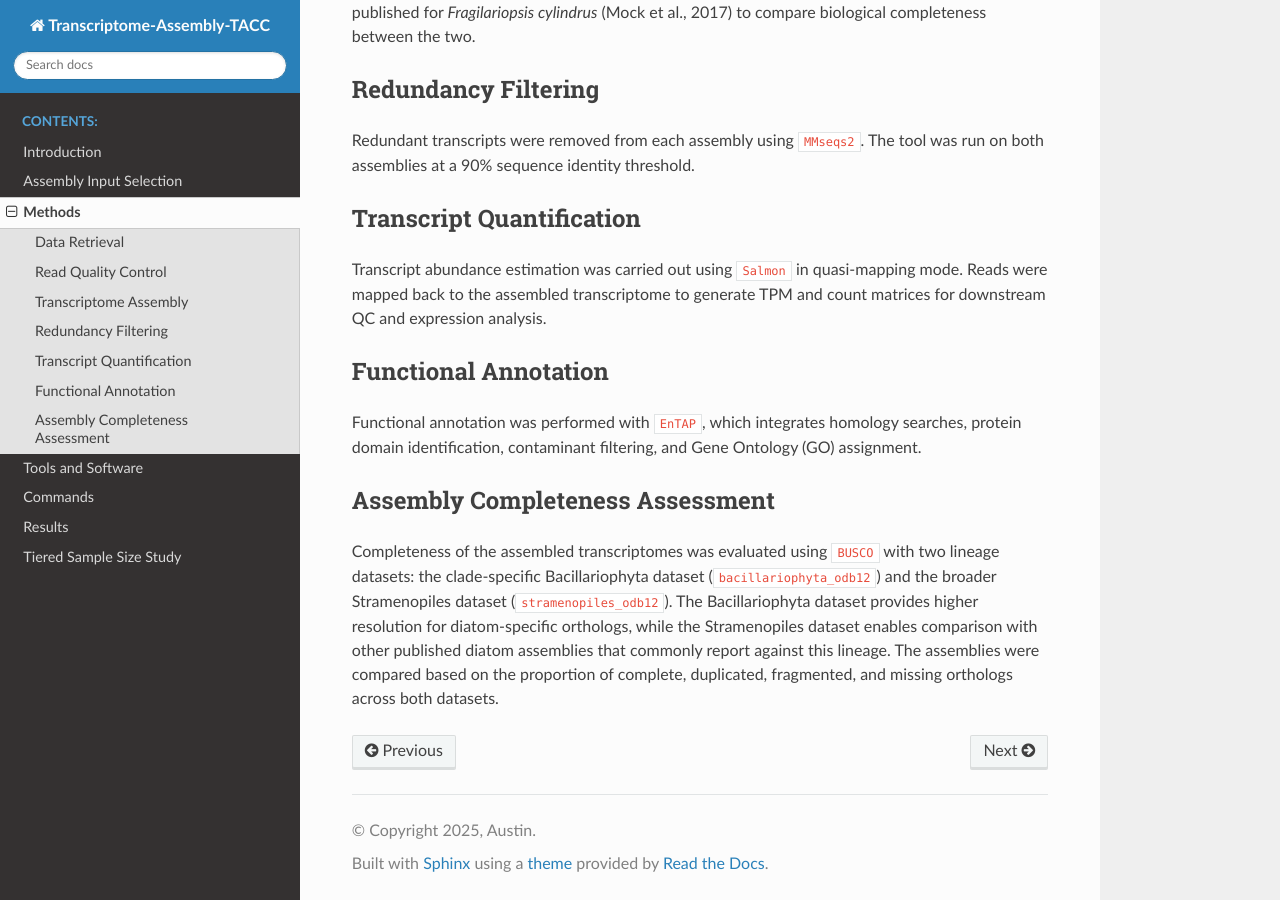
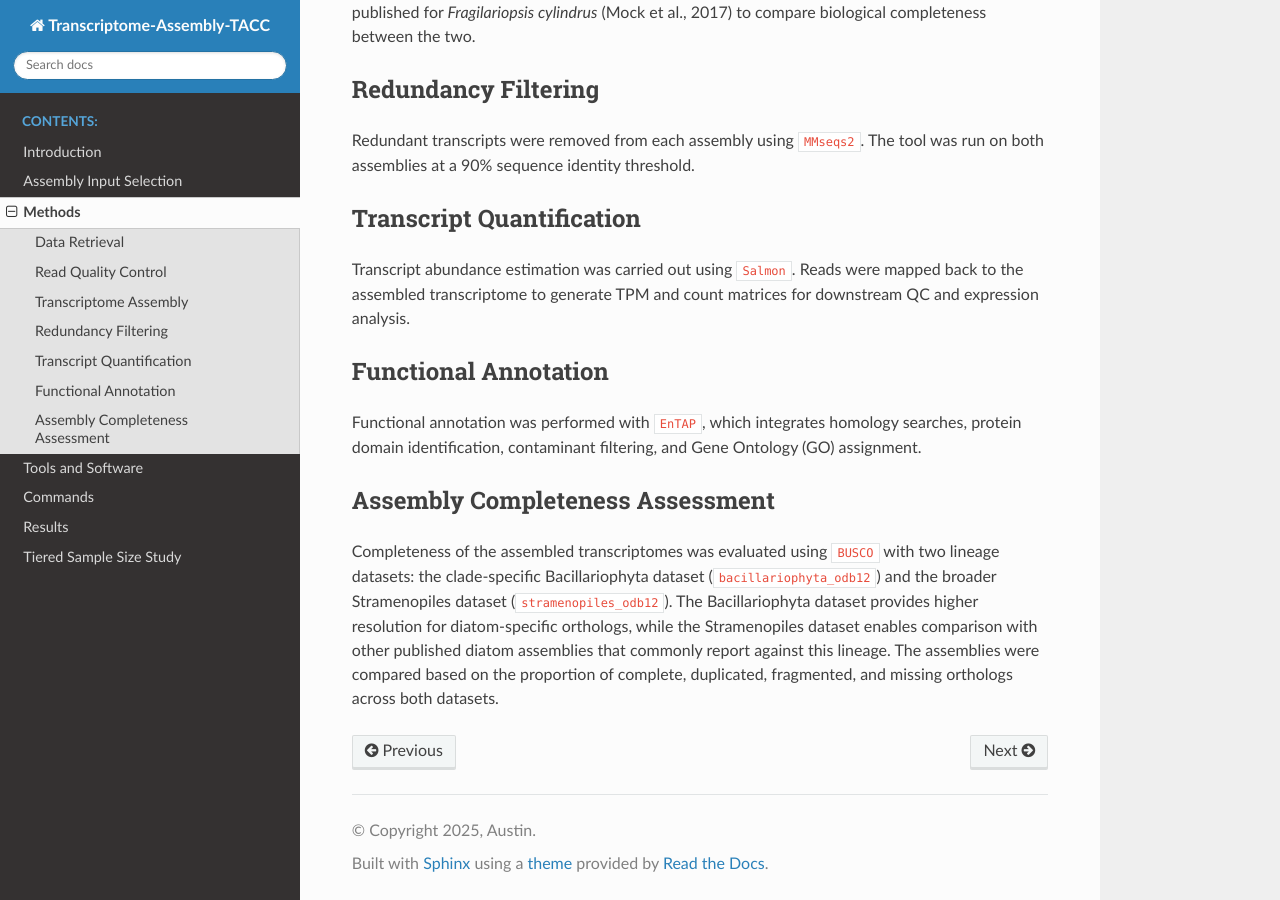
Before and after one commit to AriannaM-A/Transcriptome-Assembly-TACC, a Sphinx documentation site: the page built from docs/source/methods.md, in a window 1280 px wide and 900 px high, scrolled down 644 px. Built offline with Sphinx 7.4.7 and the Read the Docs theme 3.1.0, drawn with Linux system fonts in a browser that asks for light colours.

Commit message:
Clarify Salmon usage in transcript quantification

```diff
--- a/docs/source/methods.md
+++ b/docs/source/methods.md
@@ -13,7 +13,7 @@ De novo transcriptome assembly was performed using two independent assemblers to
 Redundant transcripts were removed from each assembly using `MMseqs2`. The tool was run on both assemblies at a 90% sequence identity threshold.
 
 ##### Transcript Quantification
-Transcript abundance estimation was carried out using `Salmon` in quasi-mapping mode. Reads were mapped back to the assembled transcriptome to generate TPM and count matrices for downstream QC and expression analysis.
+Transcript abundance estimation was carried out using `Salmon`. Reads were mapped back to the assembled transcriptome to generate TPM and count matrices for downstream QC and expression analysis.
 
 ##### Functional Annotation
 Functional annotation was performed with `EnTAP`, which integrates homology searches, protein domain identification, contaminant filtering, and Gene Ontology (GO) assignment.
```
